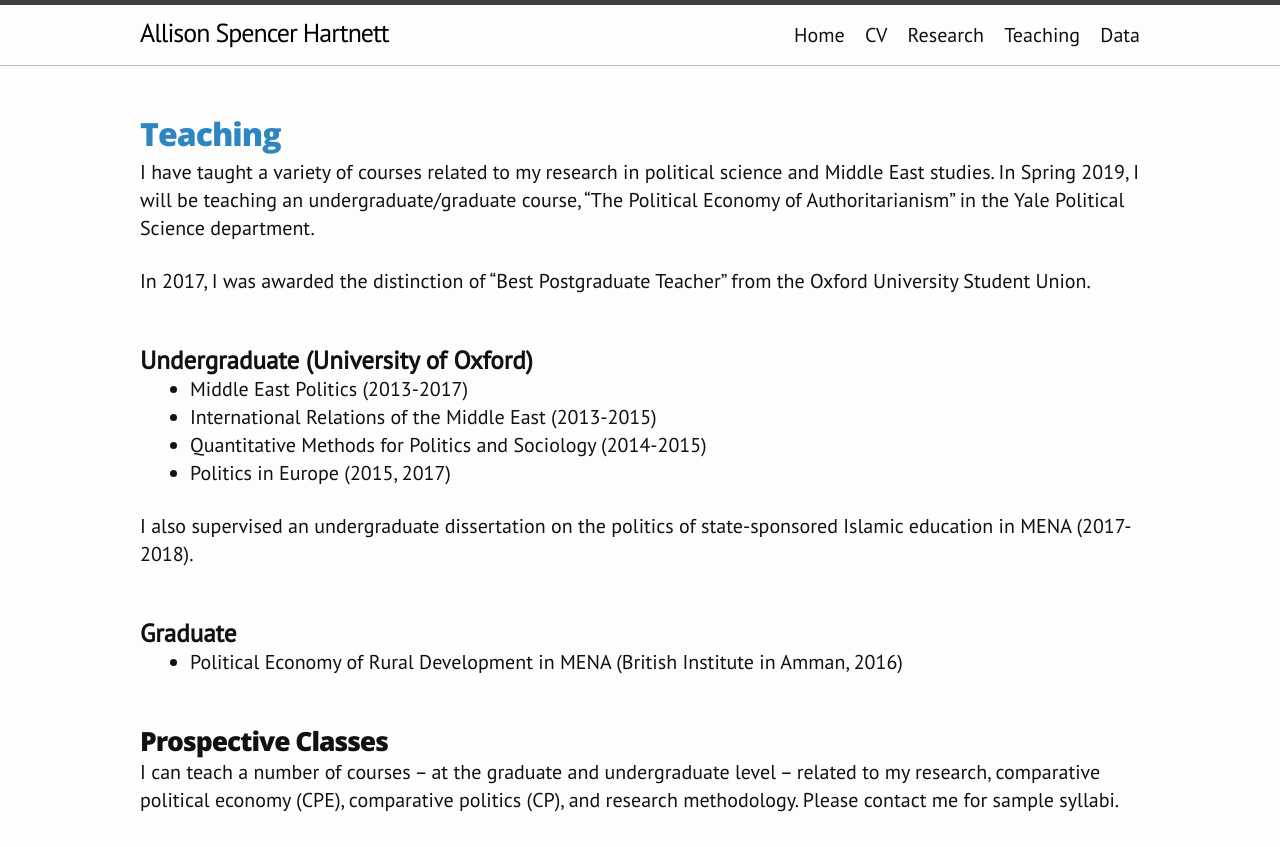
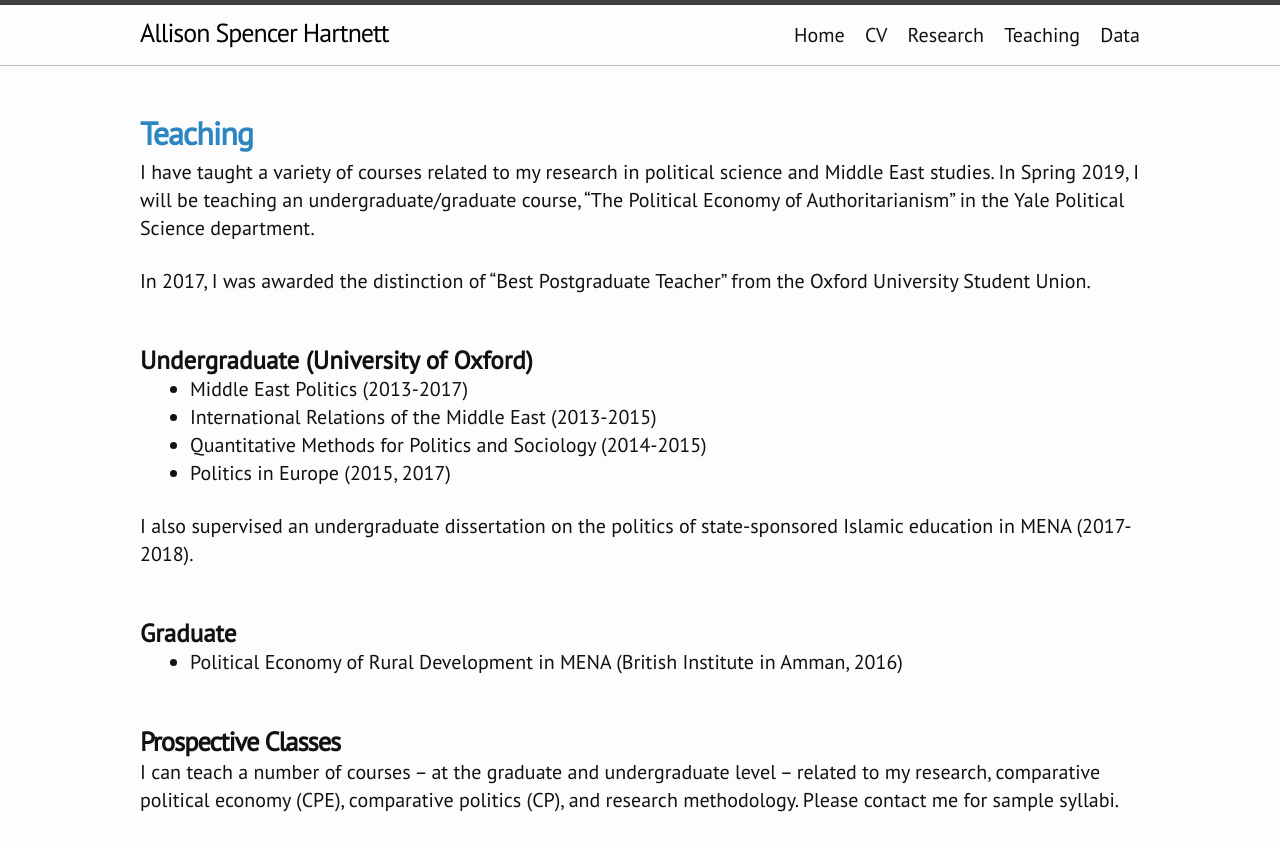
Before and after one commit to ashartnett/ashartnett.github.io, a Jekyll site: the page built from markdowns/3teaching.md, in a window 1280 px wide. Shown: the top 847 px of the page. Built offline with Jekyll 4.4.1, drawn with Linux system fonts in a browser that asks for light colours.

Commit message:
changed font family and weight for h1

```diff
--- a/_sass/academic/_base.scss
+++ b/_sass/academic/_base.scss
@@ -135,9 +135,9 @@ h1,h2,h3,h4,h5,h6 {
 
 h1,h2 {
   letter-spacing: -1px;
-  font-family: $alt-font-family;
+  font-family: $base-font-family;
   @include size(h1);
-  font-weight: $alt-font-weight;
+  font-weight: bold;
 }
 
 h2 {
```
